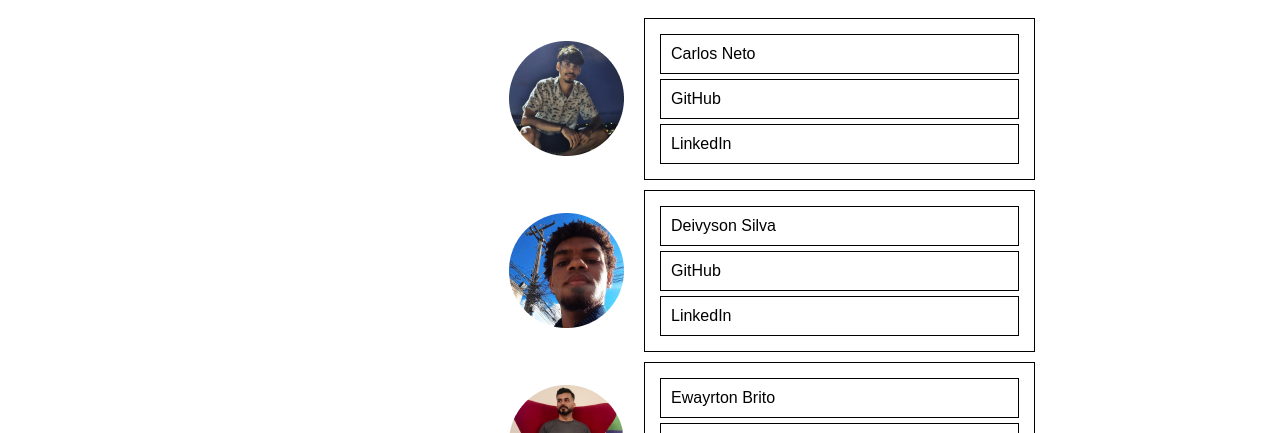
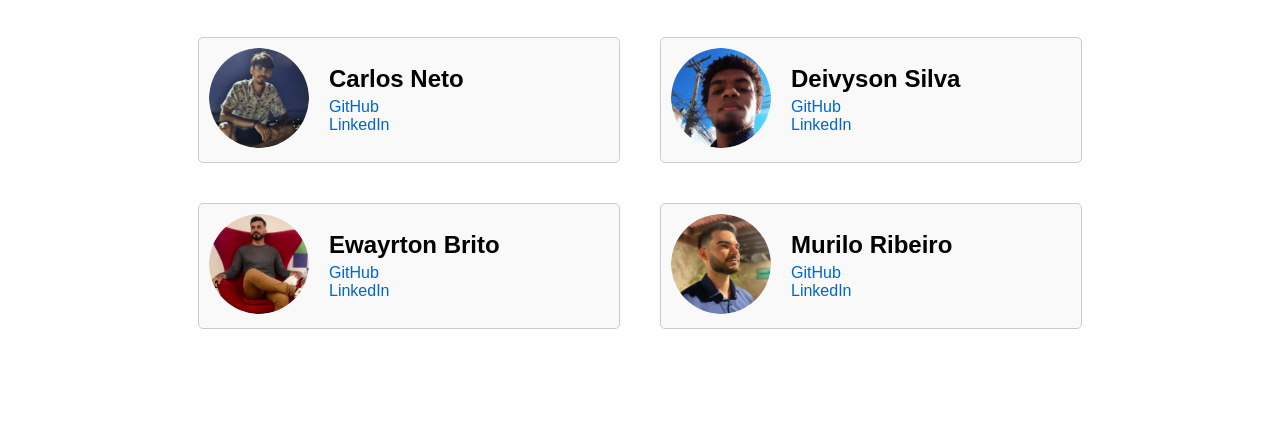
Before and after one commit to deivysonjds/sorteador, a website: page src/sobre_nos/index.html in a window 1280 px wide. Shown: the part 235-668 px from the top of the page. Drawn offline with Linux system fonts and the light colour scheme.

Commit message:
atualização página sobre nós

```diff
--- a/src/sobre_nos/index.html
+++ b/src/sobre_nos/index.html
@@ -3,9 +3,11 @@
 <head>
     <meta charset="UTF-8">
     <meta name="viewport" content="width=device-width, initial-scale=1.0">
-    <link rel="stylesheet" href="../../styles.css">
+    <link rel="stylesheet" href="/src/sobre_nos/styles.css">
+    <link rel="stylesheet" href="/styles.css">
     <title>Sorteio Nomes</title>
 </head>
+
 <body>
     <header>
         <div class="header-content">
@@ -21,62 +23,65 @@
     </header>
 
     <main>
+      <div class="div-texto">
           <h1>Sobre Nós</h1>
           <p>Somos alunos do curso de Sistemas para Internet da UNICAP.</p>
           <p>Desenvolvemos este website para a disciplina de Introdução à Programação Web.</p>
+      </div>
+
       <div class="div-center">
           <section class="container">
-            <div class="item profile">
-              <img src="/src/sobre_nos/carlos_neto_profile_pic.png">
+              <div class="profile">
+                  <img src="/src/sobre_nos/imagens/carlos_neto_profile_pic.png" alt="Carlos Neto">
               </div>
-            <div class="item list">
-              <div class="item list">Carlos Neto</div>
-              <div class="item list">GitHub</div>
-              <div class="item list">LinkedIn</div>
+              <div class="info">
+                  <div class="name">Carlos Neto</div>
+                  <div class="links">
+                      <a href="https://github.com/carlosneto" target="_blank">GitHub</a><br>
+                      <a href="https://linkedin.com/in/carlosneto" target="_blank">LinkedIn</a>
                   </div>
-
-          </section>
-          <section class="container">
-            <div class="item profile">
-              <img src="/src/sobre_nos/deivyson_jose_profile_pic.png">
-            </div>
-            <div class="item list">
-              <div class="item list">Deivyson Silva</div>
-              <div class="item list">GitHub</div>
-              <div class="item list">LinkedIn</div>
               </div>
           </section>
 
           <section class="container">
-            <div class="item profile">
-              <img src="/src/sobre_nos/ewayrton_brito_profile_pic.png">
+              <div class="profile">
+                  <img src="/src/sobre_nos/imagens/deivyson_jose_profile_pic.png" alt="Deivyson Silva">
               </div>
-            <div class="item list">
-              <div class="item list">Ewayrton Brito</div>
-              <div class="item list">GitHub</div>
-              <div class="item list">LinkedIn</div>
+              <div class="info">
+                  <div class="name">Deivyson Silva</div>
+                  <div class="links">
+                      <a href="https://github.com/deivysonsilva" target="_blank">GitHub</a><br>
+                      <a href="https://linkedin.com/in/deivysonsilva" target="_blank">LinkedIn</a>
+                  </div>
               </div>
           </section>
 
           <section class="container">
-            <div class="item profile">
-              <img src="/src/sobre_nos/murilo_ribeiro_profile_pic.png">
+              <div class="profile">
+                  <img src="/src/sobre_nos/imagens/ewayrton_brito_profile_pic.png" alt="Ewayrton Brito">
               </div>
-            <div class="item list">
-              <div class="item list">Murilo Ribeiro</div>
-              <div class="item list">GitHub</div>
-              <div class="item list">LinkedIn</div>
+              <div class="info">
+                  <div class="name">Ewayrton Brito</div>
+                  <div class="links">
+                      <a href="https://github.com/ewayrtonbrito" target="_blank">GitHub</a><br>
+                      <a href="https://linkedin.com/in/ewayrtonbrito" target="_blank">LinkedIn</a>
+                  </div>
               </div>
           </section>
 
-
-
-
+          <section class="container">
+              <div class="profile">
+                  <img src="/src/sobre_nos/imagens/murilo_ribeiro_profile_pic.png" alt="Murilo Ribeiro">
               </div>
-
-
-
-
+              <div class="info">
+                  <div class="name">Murilo Ribeiro</div>
+                  <div class="links">
+                      <a href="https://github.com/muriloribeiro" target="_blank">GitHub</a><br>
+                      <a href="https://linkedin.com/in/muriloribeiro" target="_blank">LinkedIn</a>
+                  </div>
+              </div>
+          </section>
+      </div>
   </main>
 
     <footer>
--- /dev/null
+++ b/src/sobre_nos/styles.css
@@ -0,0 +1,51 @@
+.div-texto {
+    text-align: center;
+    margin: 20px 0;
+}
+
+.div-center {
+    display: flex;
+    flex-wrap: wrap;
+    justify-content: center;
+    align-items: center;
+}
+
+.container {
+    display: flex;
+    width: 100%;
+    max-width: 400px;
+    margin: 20px;
+    padding: 10px;
+    border: 1px solid #ccc;
+    border-radius: 5px;
+    background-color: #f9f9f9;
+}
+
+.profile img {
+    width: 100px;
+    height: 100px;
+    border-radius: 50%;
+}
+
+.info {
+    display: flex;
+    flex-direction: column;
+    justify-content: center;
+    padding-left: 20px;
+}
+
+.name {
+    font-size: 1.5rem;
+    font-weight: bold;
+    padding-bottom: 5px;
+}
+
+.links a{
+    margin: 5px 0;
+    color: #0066cc;
+    text-decoration: none;
+}
+
+.links a:hover {
+    text-decoration: underline;
+}
--- a/styles.css
+++ b/styles.css
@@ -84,38 +84,3 @@ footer{
     bottom: 0;
     left: 0;
 }
-
-.container {
-    display: flex;
-    width: 50rem;
-  }
-
-
-  .item {
-    flex: 1;
-  }
-
-
-  .item {
-
-    padding: 10px;
-    margin: 5px;
-  }
-
-  .div-center{
-    display: flex;
-    justify-content: center;
-    align-items: center;
-    flex-wrap: wrap;
-
-  }
-
-  .profile{
-    display: flex;
-    justify-content: right;
-    align-items: center;
-  }
-
-  .list{
-    border: 1px solid #000;
-  }
```
Also changed, not shown: src/sobre_nos/imagens/carlos_neto_profile_pic.png (renamed from src/sobre_nos/carlos_neto_profile_pic.png), src/sobre_nos/imagens/deivyson_jose_profile_pic.png (renamed from src/sobre_nos/deivyson_jose_profile_pic.png), src/sobre_nos/imagens/ewayrton_brito_profile_pic.png (renamed from src/sobre_nos/ewayrton_brito_profile_pic.png), src/sobre_nos/imagens/murilo_ribeiro_profile_pic.png (renamed from src/sobre_nos/murilo_ribeiro_profile_pic.png). Lines whose indentation alone changed are shown as unchanged.
